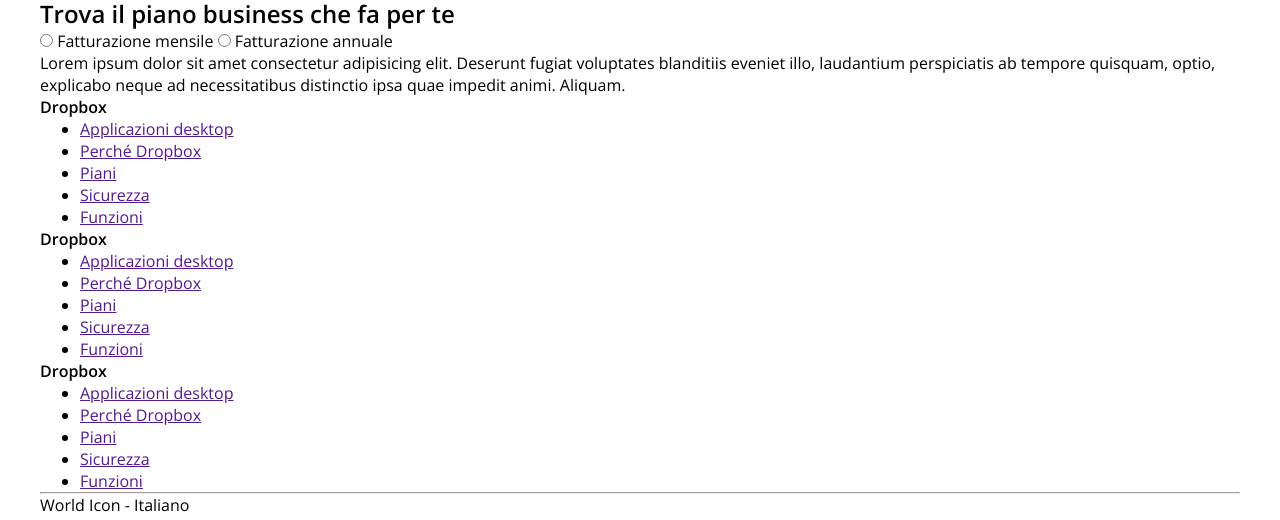
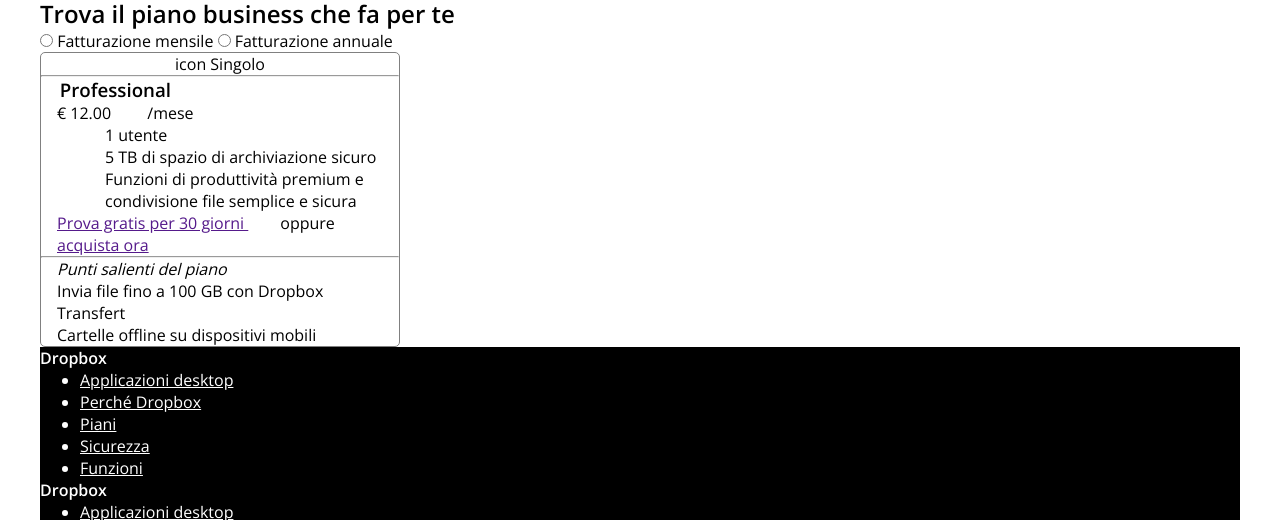
Before and after one commit to FrancescoLimpias/htmlcss-dropbox, a plain HTML site: page index.html in a window 1280 px wide. Shown: the part 275-795 px from the top of the page. Drawn offline with nearby package versions, Linux system fonts and the light colour scheme.

Commit message:
Added general layout styling to .plan & footer

```diff
--- a/css/style.css
+++ b/css/style.css
@@ -56,6 +56,26 @@ body{
 
 /* Main */
 
+#plans{
+    display: flex;
+    justify-content: space-between;
+}
+.plan{
+    flex: 0 0 30%;
+
+    border: 1px solid gray;
+    border-radius: 5px;
+}
+.plan *:not(hr){
+    padding: 0 1em;
+}
+.plan .target{
+    display: block;
+    text-align: center;
+}
+.plan .row span{
+    display: inline-block;
+}
 /* /Main */
 /* /MAIN PAGER */
 
@@ -65,4 +85,11 @@ body{
 #bottom-pager{
     height: 400px;
 }
+footer{
+    background-color: #000000;
+    color: white;
+}
+footer a{
+    color: white;
+}
 /* /BOTTOM PAGER */
--- a/index.html
+++ b/index.html
@@ -136,10 +136,11 @@
         <!-- MAIN -->
         <main>
 
-            <!-- Plans -->
+            <!-- Find your plan -->
             <section class="narrow">
                 <h2>Trova il piano business che fa per te</h2>
 
+                <!-- Plans -->
                 <input type="radio" name="billing" id="chBox-monthly">
                 <span>Fatturazione mensile</span>
 
@@ -149,16 +150,67 @@
                 <div id="plans">
 
                     <div class="plan">
-                        Lorem ipsum dolor sit amet consectetur adipisicing elit. Deserunt fugiat voluptates blanditiis
-                        eveniet illo, laudantium perspiciatis ab tempore quisquam, optio, explicabo neque ad
-                        necessitatibus distinctio ipsa quae impedit animi. Aliquam.
+                        <span class="target">
+                            icon Singolo
+                        </span>
+
+                        <hr>
+
+                        <h3>Professional</h3>
+
+                        <span class="price">
+                            &euro; 12.00
+                        </span>
+                        <span class="billing">
+                            /mese
+                        </span>
+
+
+                        <div class="row">
+                            <i></i>
+                            <span>1 utente</span>
+                        </div>
+
+                        <div class="row">
+                            <i></i>
+                            <span>5 TB di spazio di archiviazione sicuro</span>
+                        </div>
+
+                        <div class="row">
+                            <i></i>
+                            <span>Funzioni di produttività premium e condivisione file semplice e sicura</span>
+                        </div>
+
+
+                        <a href="" class="button blue">
+                            Prova gratis per 30 giorni
+                        </a>
+
+                        <span>
+                            oppure
+                            <a href="">
+                                acquista ora
+                            </a>
+                        </span>
+
+                        <hr class="narrow">
+
+                        <em>Punti salienti del piano</em>
+
+                        <div class="row blue">
+                            Invia file fino a 100 GB con Dropbox Transfert
+                        </div>
+
+                        <div class="row blue">
+                            Cartelle offline su dispositivi mobili
+                        </div>
                     </div>
                 </div>
 
-            </section>
+                <!-- Contact Us -->
+                <div class="narrow">
 
-            <!-- Contact Us -->
-            <section class="narrow">
+                </div>
 
             </section>
 
```
